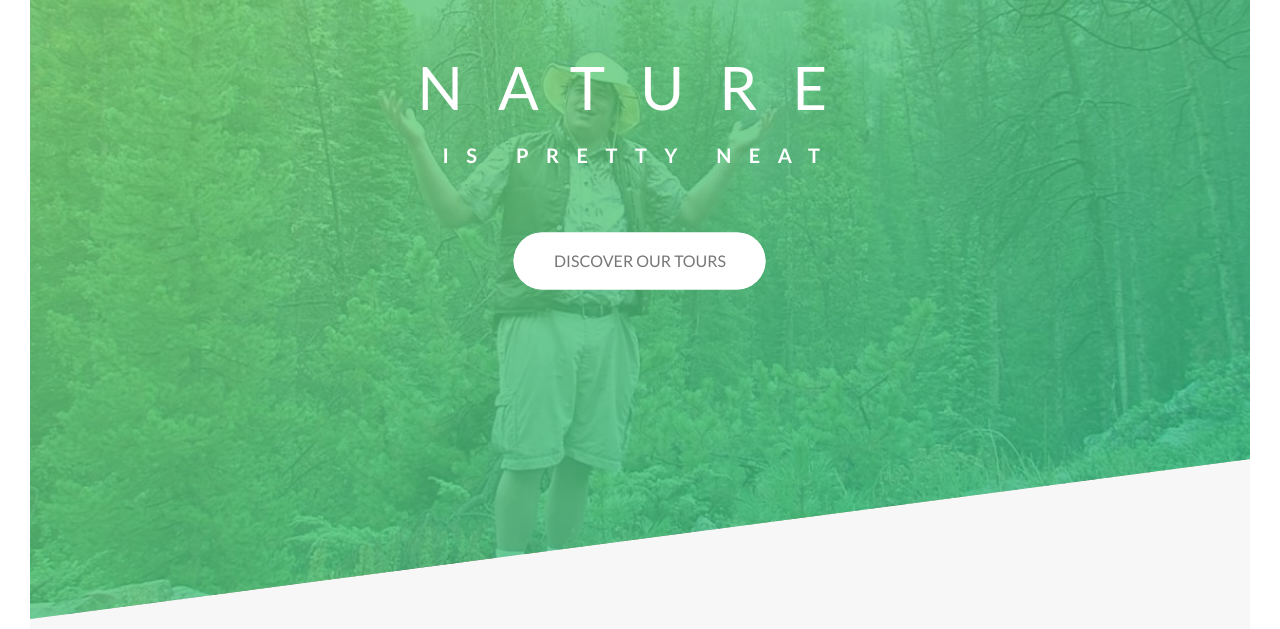
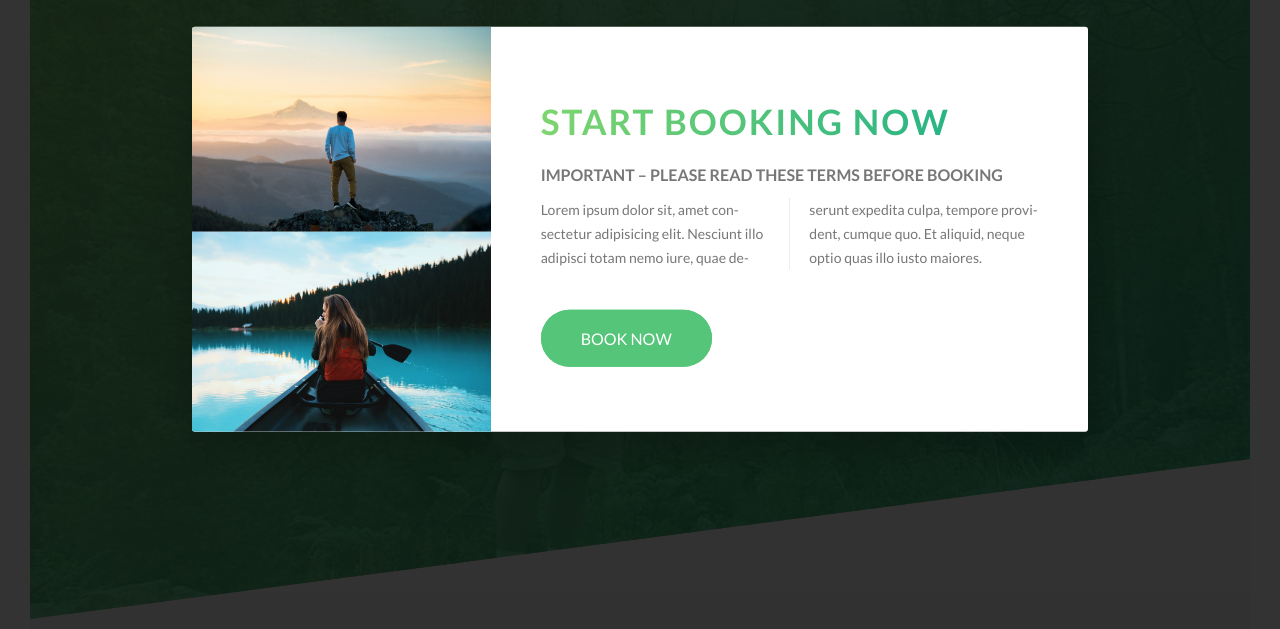
Before and after one commit to khenbest/Neatours, a website: page index.html in a window 1280 px wide. Shown: the part 171-800 px from the top of the page. Drawn offline with Linux system fonts and the light colour scheme.

Commit message:
beginning popup pt 2

```diff
--- a/index.html
+++ b/index.html
@@ -323,5 +323,20 @@
                 </div>
             </div>
         </footer>
+
+        <div class="popup">
+            <div class="popup__content">
+                <div class="popup__left">
+                    <img src="img/neature/nat-9.jpg" alt="Tour Photo" class="popup__img">
+                    <img src="img/neature/nat-8.jpg" alt="Tour Photo" class="popup__img">
+                </div>
+                <div class="popup__right">
+                    <h2 class="heading-secondary u-mb-sm">Start booking now</h2>
+                    <h3 class="heading-tertiary u-mb-sm">Important &ndash; Please read these terms before booking</h3>
+                    <p class="popup__text">Lorem ipsum dolor sit, amet consectetur adipisicing elit. Nesciunt illo adipisci totam nemo iure, quae deserunt expedita culpa, tempore provident, cumque quo. Et aliquid, neque optio quas illo iusto maiores.</p>
+                    <a href="#" class="btn btn--primary">Book Now</a>
+                </div>
+            </div>
+        </div>
     </body>
 </html>
--- /dev/null
+++ b/sass/components/_popup.scss
@@ -0,0 +1,53 @@
+.popup {
+    height: 100vh;
+    width: 100%;
+    position: fixed;
+    top: 0;
+    left: 0;
+    background-color: rgba($black, .8);
+    z-index: 9999;
+
+    &__content {
+       @include center;
+        width: 70%;
+        background-color: #fff;
+        box-shadow: 0 2rem 4rem rgba($black, .2);
+        border-radius: 3px;
+        display: table;
+        overflow: hidden;
+    }
+
+    &__left{
+        width: 33.3333333%;
+        display: table-cell;
+    }
+    &__right {
+        width: 66.6666666%;
+        display: table-cell;
+        vertical-align: middle;
+         padding: 3rem 5rem;
+    }
+    &__img {
+        display: block;
+        width: 100%;
+    }
+    &__text {
+        font-size: 1.4rem;
+        margin-bottom: 4rem;
+
+
+        -moz-column-count: 2;
+        -moz-column-gap: 4rem;
+        -moz-column-rule: 1px solid $grey-light-2;
+
+        column-count: 2;
+        column-gap: 4rem;
+        column-rule: 1px solid $grey-light-2;
+
+
+        -moz-hyphens: auto;
+        -ms-hyphens: auto;
+        -webkit-hyphens: auto;
+        hyphens: auto;
+    }
+}
--- a/sass/main.scss
+++ b/sass/main.scss
@@ -14,6 +14,7 @@
 @import "components/story";
 @import "components/composition";
 @import "components/feature-box";
+@import "components/popup";
 
 @import "layout/header";
 @import "layout/grid";
```
Also changed, not shown: css/style.css, sass/pages/_home.scss (line endings or trailing spaces).
